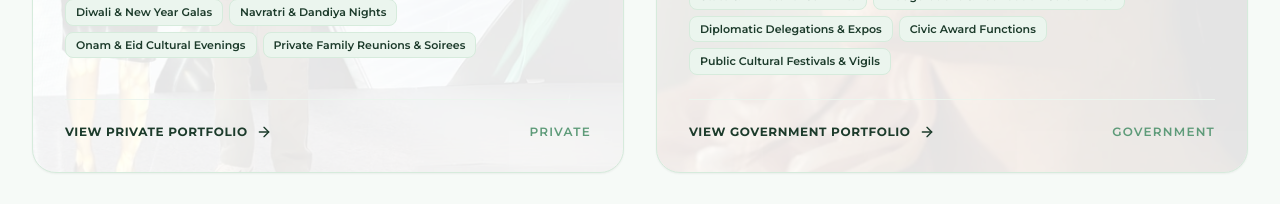
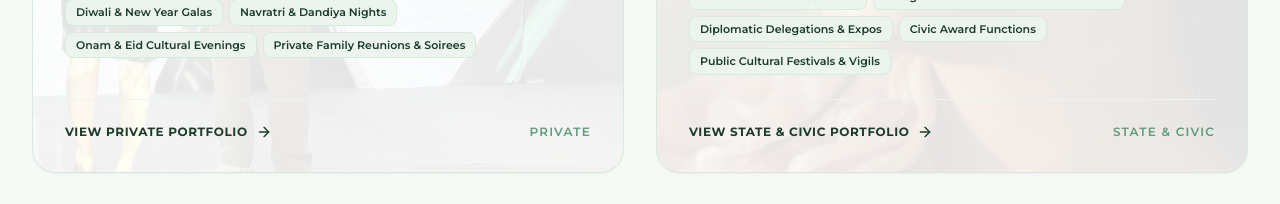
Before and after one commit to Naishaj16/emceedeepika, a React (Vite) app: page / in a window 1280 px wide. Shown: the part 3680-3884 px from the top of the page. Built offline with nearby package versions, Linux system fonts and the light colour scheme; a web font is replaced by a local one.

Commit message:
feat: configure Vercel build settings and rebrand government services to state and civic ceremonies

```diff
--- a/src/components/ServicesBento.tsx
+++ b/src/components/ServicesBento.tsx
@@ -98,12 +98,12 @@ export const ServicesBento: React.FC<ServicesBentoProps> = ({ onOpenBooking }) =
                   to="/portfolio"
                   className="inline-flex items-center gap-2 font-bold text-xs uppercase tracking-wider text-pastel-800 hover:text-pastel-600 gold-underline group"
                 >
-                  <span>View {service.category} Portfolio</span>
+                  <span>View {service.category === 'state-civic' ? 'State & Civic' : service.category} Portfolio</span>
                   <ArrowRight className="w-4 h-4 text-gold-DEFAULT group-hover:translate-x-1 transition-transform" />
                 </Link>
 
                 <span className="text-xs font-semibold text-pastel-500 uppercase tracking-widest">
-                  {service.category}
+                  {service.category === 'state-civic' ? 'State & Civic' : service.category}
                 </span>
               </div>
             </div>
--- a/src/data/emceeData.ts
+++ b/src/data/emceeData.ts
@@ -153,7 +153,7 @@ export const SERVICES: ServiceItem[] = [
   {
     id: 'government-events',
     title: 'State & Civic Ceremonies Hosting',
-    category: 'government',
+    category: 'state-civic',
     shortDesc: 'Official state ceremonies, diplomatic summits, and public inaugurations with strict protocol.',
     fullDesc: 'Official civic gatherings, cultural inaugurations, diplomatic summits, and public ceremonies demanding clear bi/multilingual dignitary announcements and dignified stage presence. Deepika executes VIP introductions and formal address handovers with supreme decorum.',
     iconName: 'ShieldCheck',
--- a/src/routes/about.tsx
+++ b/src/routes/about.tsx
@@ -103,7 +103,7 @@ const AboutPage: React.FC = () => {
             Fluent in the languages her audiences actually speak
           </h2>
           <p className="text-base text-pastel-800 leading-relaxed">
-            Deepika hosts confidently in <strong>English, Hindi, Telugu, Tamil, and Marwari</strong> — not as a party trick, but because a genuinely mixed guest list deserves a host who won't leave part of the room disconnected. Whether it's a North Indian and South Indian family sharing a wedding, or a Dubai crowd spanning South Asian, Gulf, and Western guests, she moves between languages naturally, without losing the moment's timing or tone.
+            Deepika hosts confidently in <strong>English, Hindi, Marwari, and Tamil</strong> — not as a party trick, but because a genuinely mixed guest list deserves a host who won't leave part of the room disconnected. Whether it's a North Indian and South Indian family sharing a wedding, or a Dubai crowd spanning South Asian, Gulf, and Western guests, she moves between languages naturally, without losing the moment's timing or tone.
           </p>
         </div>
 
@@ -134,12 +134,12 @@ const AboutPage: React.FC = () => {
 
           <div className="grid grid-cols-1 sm:grid-cols-2 lg:grid-cols-5 gap-6">
             <div className="bg-white rounded-2xl p-6 border border-pastel-200 text-center space-y-2 shadow-xs">
-              <span className="font-serif text-3xl sm:text-4xl font-bold text-gold-dark block">15+</span>
+              <span className="font-serif text-3xl sm:text-4xl font-bold text-gold-dark block">12+</span>
               <span className="text-xs font-bold uppercase tracking-wider text-pastel-800 block">Years Experience</span>
               <p className="text-[11px] text-pastel-600">On stage commanding live audiences</p>
             </div>
             <div className="bg-white rounded-2xl p-6 border border-pastel-200 text-center space-y-2 shadow-xs">
-              <span className="font-serif text-3xl sm:text-4xl font-bold text-gold-dark block">2500+</span>
+              <span className="font-serif text-3xl sm:text-4xl font-bold text-gold-dark block">100+</span>
               <span className="text-xs font-bold uppercase tracking-wider text-pastel-800 block">Shows Hosted</span>
               <p className="text-[11px] text-pastel-600">Internationally executed</p>
             </div>
@@ -149,9 +149,9 @@ const AboutPage: React.FC = () => {
               <p className="text-[11px] text-pastel-600">Cross-cultural stage mastery</p>
             </div>
             <div className="bg-white rounded-2xl p-6 border border-pastel-200 text-center space-y-2 shadow-xs">
-              <span className="font-serif text-3xl sm:text-4xl font-bold text-gold-dark block">5</span>
+              <span className="font-serif text-3xl sm:text-4xl font-bold text-gold-dark block">4</span>
               <span className="text-xs font-bold uppercase tracking-wider text-pastel-800 block">Languages</span>
-              <p className="text-[11px] text-pastel-600">English, Hindi, Telugu, Tamil, Marwari</p>
+              <p className="text-[11px] text-pastel-600">English, Hindi, Marwari, Tamil</p>
             </div>
             <div className="bg-white rounded-2xl p-6 border border-pastel-200 text-center space-y-2 shadow-xs sm:col-span-2 lg:col-span-1">
               <span className="font-serif text-3xl sm:text-4xl font-bold text-gold-dark block">500K+</span>
--- a/src/routes/portfolio.tsx
+++ b/src/routes/portfolio.tsx
@@ -48,7 +48,7 @@ const PortfolioPage: React.FC = () => {
     {
       title: 'Excellence in Stage Anchoring & Protocol',
       issuer: 'National Live Media & Stage Guild',
-      desc: 'Honored for 15+ years of unscripted poise, VIP guest interviews, and faultless timing.',
+      desc: 'Honored for 12+ years of unscripted poise, VIP guest interviews, and faultless timing.',
     },
   ];
 
--- a/src/routes/services.tsx
+++ b/src/routes/services.tsx
@@ -10,7 +10,7 @@ const ServicesPage: React.FC = () => {
   const { openBooking } = useBooking();
 
   // Interactive Package Estimator State
-  const [eventType, setEventType] = useState<'wedding' | 'corporate' | 'celebrity' | 'virtual' | 'award' | 'birthday' | 'private' | 'government' | 'family'>('wedding');
+  const [eventType, setEventType] = useState<'wedding' | 'corporate' | 'celebrity' | 'virtual' | 'award' | 'birthday' | 'private' | 'state-civic' | 'family'>('wedding');
   const [days, setDays] = useState<number>(1);
   const [locationType, setLocationType] = useState<'domestic' | 'international'>('domestic');
 
@@ -24,7 +24,7 @@ const ServicesPage: React.FC = () => {
       case 'award': base = 110000; break;
       case 'birthday': base = 75000; break;
       case 'private': base = 85000; break;
-      case 'government': base = 125000; break;
+      case 'state-civic': base = 125000; break;
       case 'family': base = 70000; break;
     }
     const locationMultiplier = locationType === 'international' ? 1.5 : 1.0;
@@ -176,7 +176,7 @@ const ServicesPage: React.FC = () => {
             Why Work With Deepika
           </h2>
           <p className="text-base text-pastel-800 leading-relaxed font-normal">
-            15+ years of experience, 2,500+ shows across 15+ countries, and fluency in five languages mean one host can cover a genuinely mixed guest list without a translator or a second act. Every engagement starts with a discovery call to understand your event, your audience, and the tone you want on stage — not a generic script dropped into a new venue.
+            12+ years of experience, 100+ shows across 15+ countries, and fluency in four languages mean one host can cover a genuinely mixed guest list without a translator or a second act. Every engagement starts with a discovery call to understand your event, your audience, and the tone you want on stage — not a generic script dropped into a new venue.
           </p>
           <div className="grid grid-cols-1 sm:grid-cols-3 gap-6 pt-4 border-t border-pastel-200">
             <div className="flex items-start gap-3">
@@ -193,8 +193,8 @@ const ServicesPage: React.FC = () => {
                 <Languages className="w-5 h-5 text-pastel-800" />
               </div>
               <div>
-                <h4 className="font-bold text-sm text-pastel-900">5 Languages</h4>
-                <p className="text-xs text-pastel-700">English, Hindi, Telugu, Tamil, Marwari</p>
+                <h4 className="font-bold text-sm text-pastel-900">4 Languages</h4>
+                <p className="text-xs text-pastel-700">English, Hindi, Marwari, Tamil</p>
               </div>
             </div>
             <div className="flex items-start gap-3">
--- a/src/types/index.ts
+++ b/src/types/index.ts
@@ -1,7 +1,7 @@
 export interface ServiceItem {
   id: string;
   title: string;
-  category: 'wedding' | 'corporate' | 'celebrity' | 'virtual' | 'award' | 'birthday' | 'private' | 'government' | 'family';
+  category: 'wedding' | 'corporate' | 'celebrity' | 'virtual' | 'award' | 'birthday' | 'private' | 'state-civic' | 'family';
   shortDesc: string;
   fullDesc: string;
   iconName: string;
```
